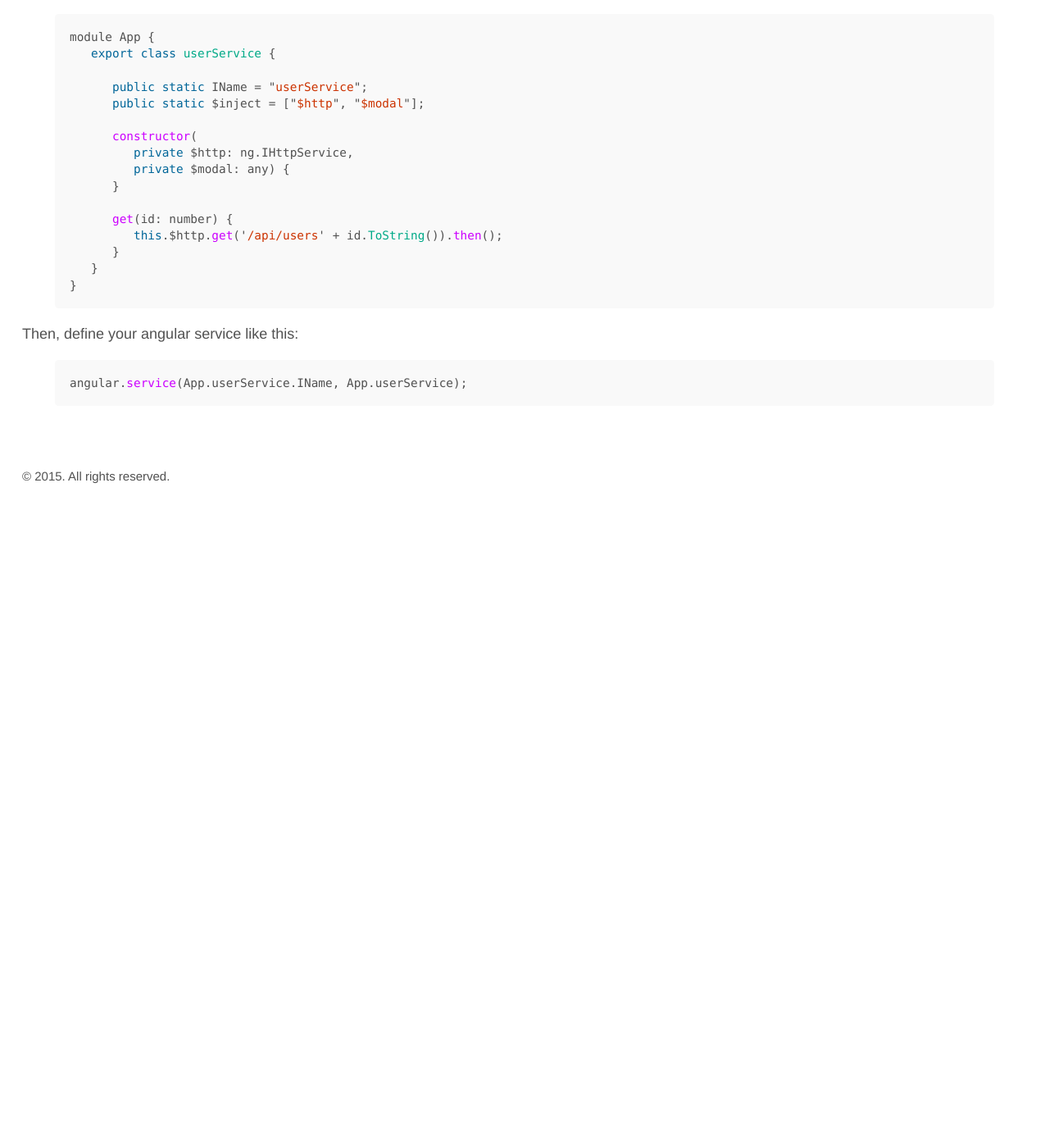
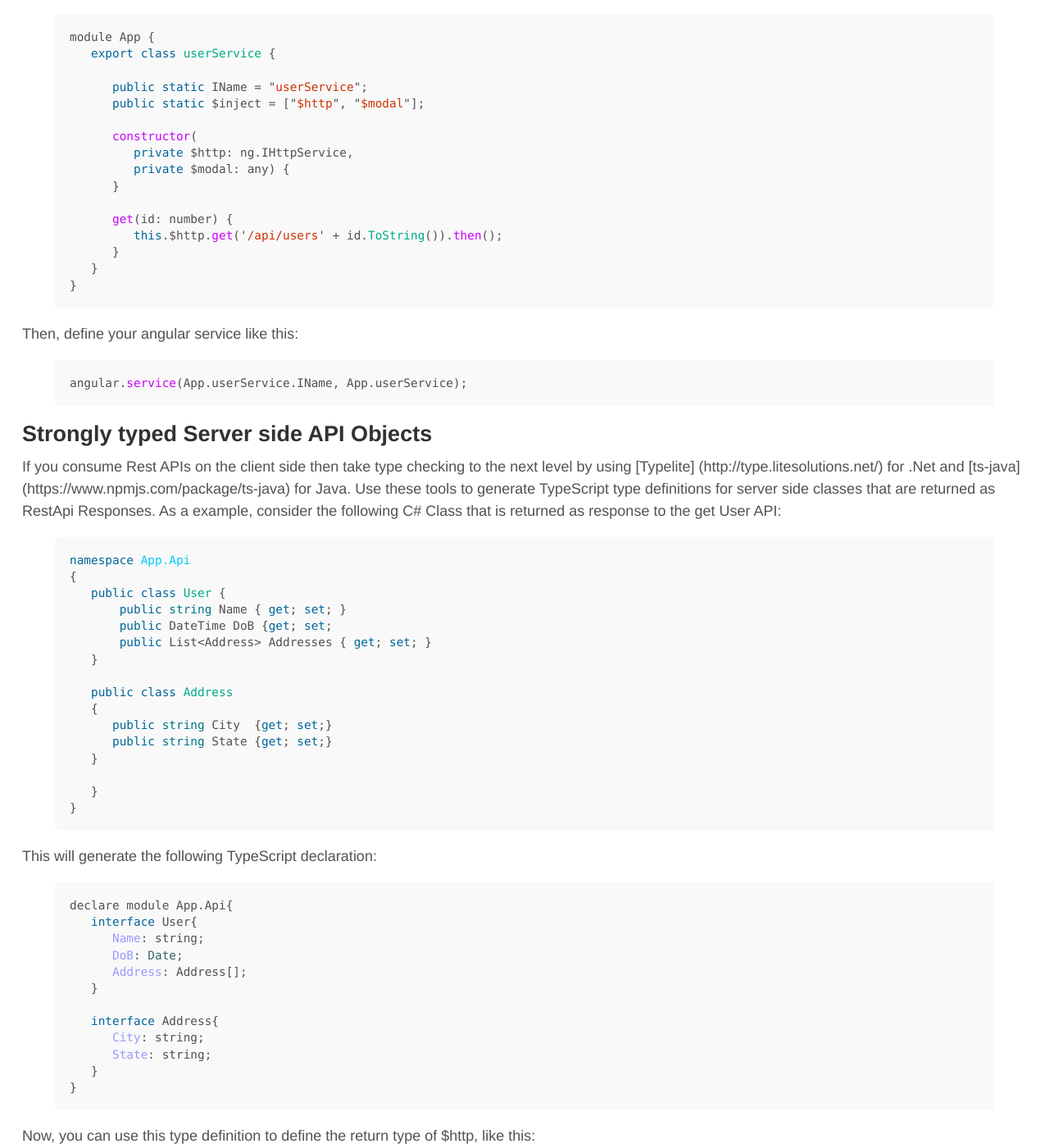
Before and after one commit to ObaidUrRehman/ObaidUrRehman.github.io, a Jekyll site: the page built from _posts/2016-10-19-typescript-angular-best-practices.md, in a window 1280 px wide and 1400 px high, scrolled down 2084 px. Shown: the whole window at 82% size. Built offline with Jekyll 4.4.1, drawn with Linux system fonts in a browser that asks for light colours; before the commit the page ends 2714 px from its top, so only the background shows below that; some of the changed text lies outside the part shown.

Commit message:
Post in progress

```diff
--- a/_posts/2016-10-19-typescript-angular-best-practices.md
+++ b/_posts/2016-10-19-typescript-angular-best-practices.md
@@ -2,8 +2,6 @@
 layout: post
 title: Angular TypeScript Best Practices
 ---
-
-
 ## Use private parameters in constructors
 
 If you are not using private constructor parameters, then you are probably doing this, where you manually map it to the private field of the class:
@@ -123,3 +121,70 @@
 {% highlight js %}
 angular.service(App.userService.IName, App.userService);
 {% endhighlight %}
+
+## Strongly typed Server side API Objects
+
+If you consume Rest APIs on the client side then take type checking to the next level by using [Typelite] (http://type.litesolutions.net/) for .Net and [ts-java] (https://www.npmjs.com/package/ts-java) for Java.
+Use these tools to generate TypeScript type definitions for server side classes that are returned as RestApi Responses. As a example, consider the following
+C# Class that is returned as response to the get User API:
+
+{% highlight cs %}
+
+namespace App.Api
+{
+   public class User {
+       public string Name { get; set; }
+       public DateTime DoB {get; set;
+       public List<Address> Addresses { get; set; }
+   }
+
+   public class Address
+   {
+      public string City  {get; set;}
+      public string State {get; set;}
+   }
+
+   }
+}
+{% endhighlight %}
+
+This will generate the following TypeScript declaration:
+
+{% highlight js %}
+declare module App.Api{
+   interface User{
+      Name: string;
+      DoB: Date;
+      Address: Address[];
+   }
+
+   interface Address{
+      City: string;
+      State: string;
+   }
+}
+{% endhighlight %}
+
+Now, you can use this type definition to define the return type of $http, like this:
+
+{% highlight js %}
+module App {
+   export class userService {
+
+      public static IName = "userService";
+      public static $inject = ["$http", "$modal"];
+
+      constructor(
+         private $http: ng.IHttpService,
+         private $modal: any) {
+      }
+
+      get(id: number): ng.IPromise<App.Api.User> {
+         return this.$http.get('/api/users' + id.ToString()).
+            then((response: ng.IHttpPromiseCallbackArg<App.Api.User>): App.Api.User => {
+               return response.data;
+            });
+      }
+   }
+}
+{% endhighlight %}
```
